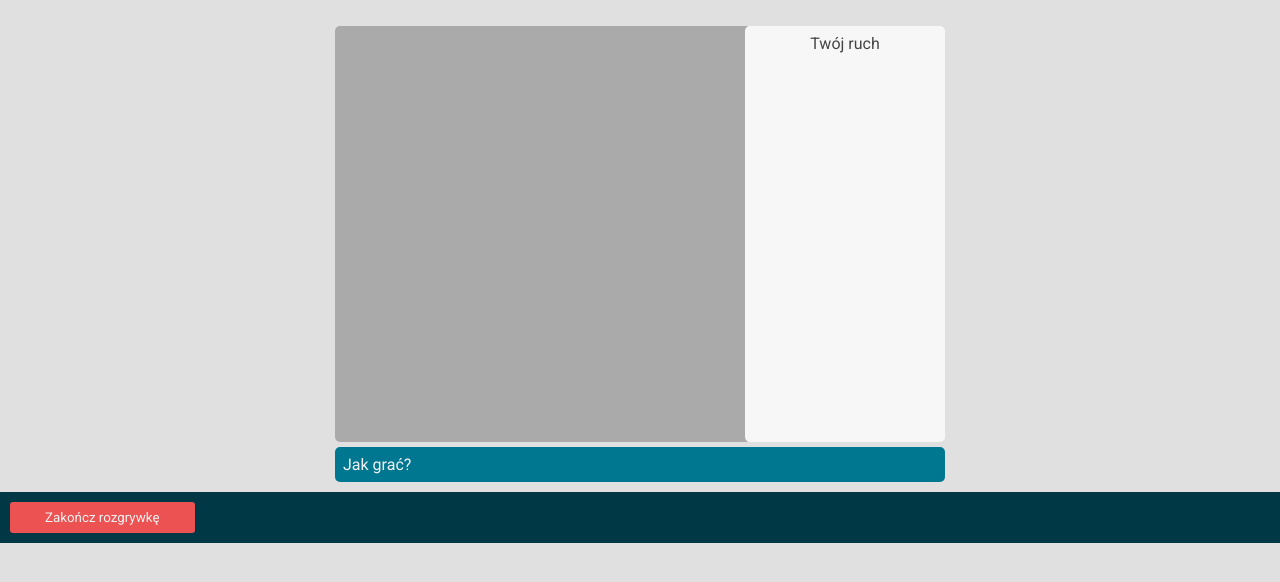
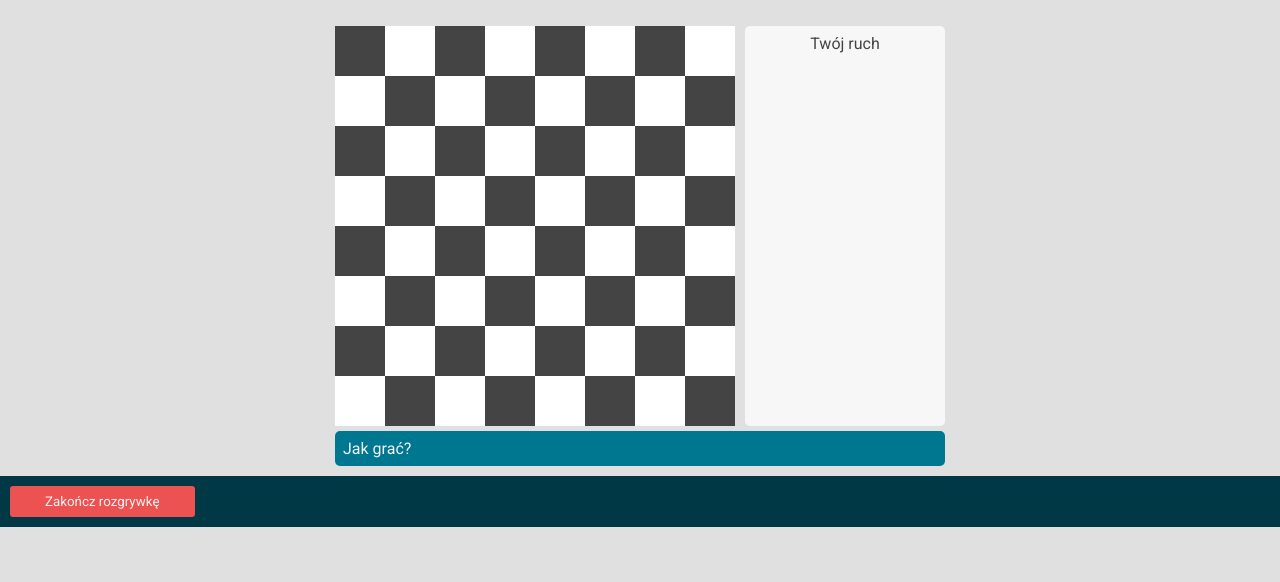
Before and after one commit to nightlinx/Chess-game, a Django app: page / in a window 1280 px wide. Shown: the part 41-623 px from the top of the page. Run offline with Django 3.2, Linux system fonts and the light colour scheme; some libraries are stand-ins or nearby versions.

Commit message:
Draw whole chessboard

```diff
--- a/zpi_masterchess/templates/index.html
+++ b/zpi_masterchess/templates/index.html
@@ -17,7 +17,10 @@
   <div class="wrapper">
     <div class="box menu"></div>
     <div class="box chess">
-			<span v-for="n in board"> {{ n.free }}</span>
+			<span v-for="(field, index) in board">
+				 <div v-if="(index+field.row)%2 == 0" v-html="blackField"></div>
+				 <div v-else v-html="whiteField"></div>
+			 </span>
 		</div>
     <div class="box infoGame">Twój ruch</div>
     <div class="box howToPlay" v-on:click="showInfo =! showInfo">Jak grać?</div>
@@ -33,12 +36,16 @@
       el: '#content',
       data: {
         showInfo: false,
-				board: [{free: false}]
+				board: [],
+				blackField: `<div class="field black"></div>`,
+				whiteField: `<div class="field white"></div>`
       },
 			methods: {
 				fillBoard() {
-					for(var i=0; i < 64; i++){
-						this.board.push({ free: true });
+					for(var r=0; r < 8; r++){
+						for(var c=0; c < 8; c++){
+							this.board.push({ free: true, row: r});
+						}
 					}
 				}
 			},
--- a/zpi_masterchess/templates/styles.css
+++ b/zpi_masterchess/templates/styles.css
@@ -86,7 +86,7 @@ button.red:hover{
   padding: 8px;
 }
 
-.chess, .infoGame, .howToPlay {
+.infoGame, .howToPlay {
   border-radius: 5px;
 }
 
@@ -100,7 +100,8 @@ button.red:hover{
   grid-area: chess;
   background-color: #aaaaaa;
   height: 400px;
-  min-width: 400px;
+  width: 400px;
+  padding: 0px;
 }
 
 .infoGame{
@@ -127,3 +128,17 @@ button.red:hover{
   border-bottom: 10px solid #003845;
   border-radius: 5px;
 }
+
+div.field {
+  width: 50px;
+  height: 50px;
+  float: left;
+  display: inline;
+}
+
+div.white{
+  background-color: white;
+}
+div.black{
+  background-color: #444;
+}
```
